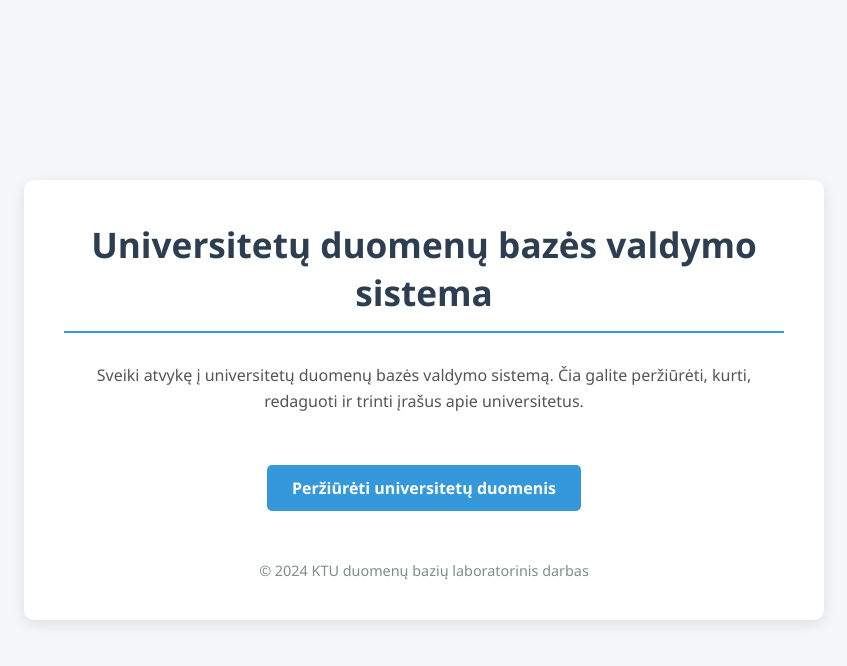
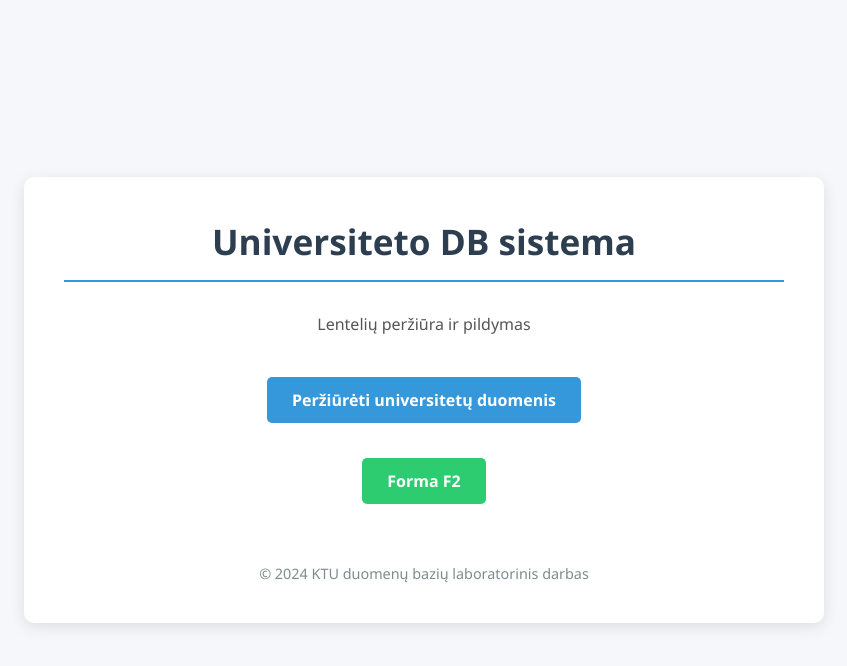
Before and after one commit to rytsle/duomenu_baziu_laboras, a Flask app: page / in a window 1280 px wide. Shown: the top 666 px of the page, without its empty margins (216-1063 px from the left). Run offline with Flask 3, Linux system fonts and the light colour scheme.

Commit message:
added second button

```diff
--- a/templates/index.html
+++ b/templates/index.html
@@ -50,7 +50,7 @@
       text-decoration: none;
       border-radius: 5px;
       font-weight: 600;
-      margin-top: 20px;
+      margin: 10px;
       transition: all 0.3s ease;
     }
 
@@ -58,6 +58,14 @@
       background-color: #2980b9;
       transform: translateY(-2px);
       box-shadow: 0 5px 10px rgba(0, 0, 0, 0.1);
+    }
+
+    .btn-secondary {
+      background-color: #2ecc71;
+    }
+
+    .btn-secondary:hover {
+      background-color: #27ae60;
     }
 
     .description {
@@ -71,18 +79,27 @@
       color: #7f8c8d;
       font-size: 0.9rem;
     }
+
+    .button-container {
+      display: flex;
+      flex-direction: column;
+      align-items: center;
+      gap: 15px;
+    }
   </style>
 </head>
 <body>
   <div class="container">
-    <h1>Universitetų duomenų bazės valdymo sistema</h1>
+    <h1>Universiteto DB sistema</h1>
 
     <p class="description">
-      Sveiki atvykę į universitetų duomenų bazės valdymo sistemą.
-      Čia galite peržiūrėti, kurti, redaguoti ir trinti įrašus apie universitetus.
+      Lentelių peržiūra ir pildymas
     </p>
 
-    <a href="/universitetai" class="btn">Peržiūrėti universitetų duomenis</a>
+    <div class="button-container">
+      <a href="/universitetai" class="btn">Peržiūrėti universitetų duomenis</a>
+      <a href="/forma-f2" class="btn btn-secondary">Forma F2</a>
+    </div>
 
     <div class="footer">
       &copy; 2024 KTU duomenų bazių laboratorinis darbas
```
